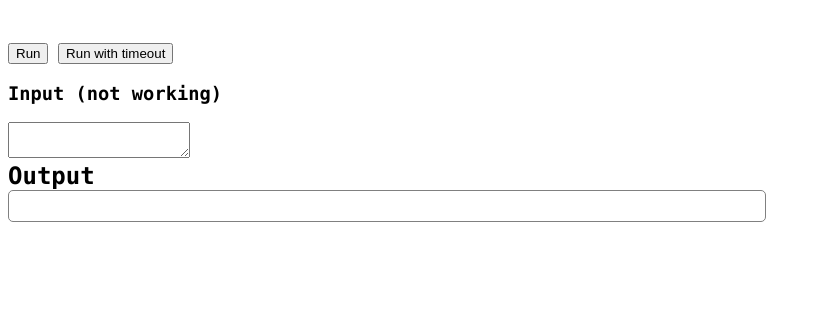
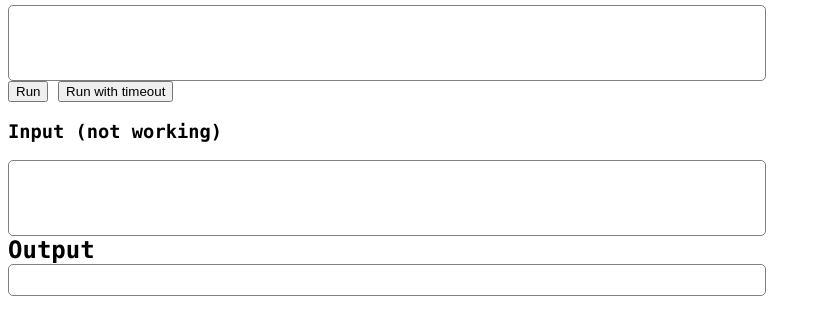
Before and after one commit to ConorOBrien-Foxx/Simplex, a plain HTML site: page index.html in a window 1280 px wide. Shown: the part 90-424 px from the top of the page, without its empty margins (0-821 px from the left). Drawn offline with Linux system fonts and the light colour scheme.

Commit message:
Update simplex.css

```diff
--- a/simplex.css
+++ b/simplex.css
@@ -17,18 +17,18 @@ h1, h2 {
     margin: 0;
 }
 
-#code {
+#code, #input {
     resize: none;
     width: 100%;
     height: 100%;
     border: none;
 }
 
-#wrap {
+.wrap {
     height: 4em;
 }
 
-#output, #wrap {
+#output, .wrap {
     border: 1px solid grey;
     border-radius: 5px;
     min-height: 1.2em;
```
